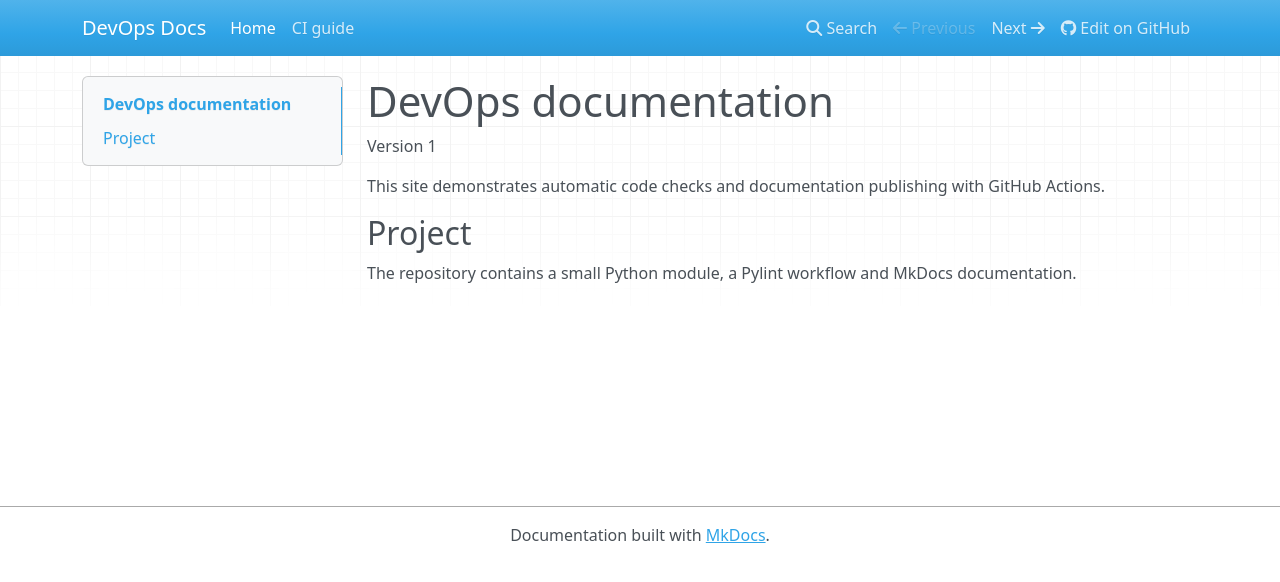
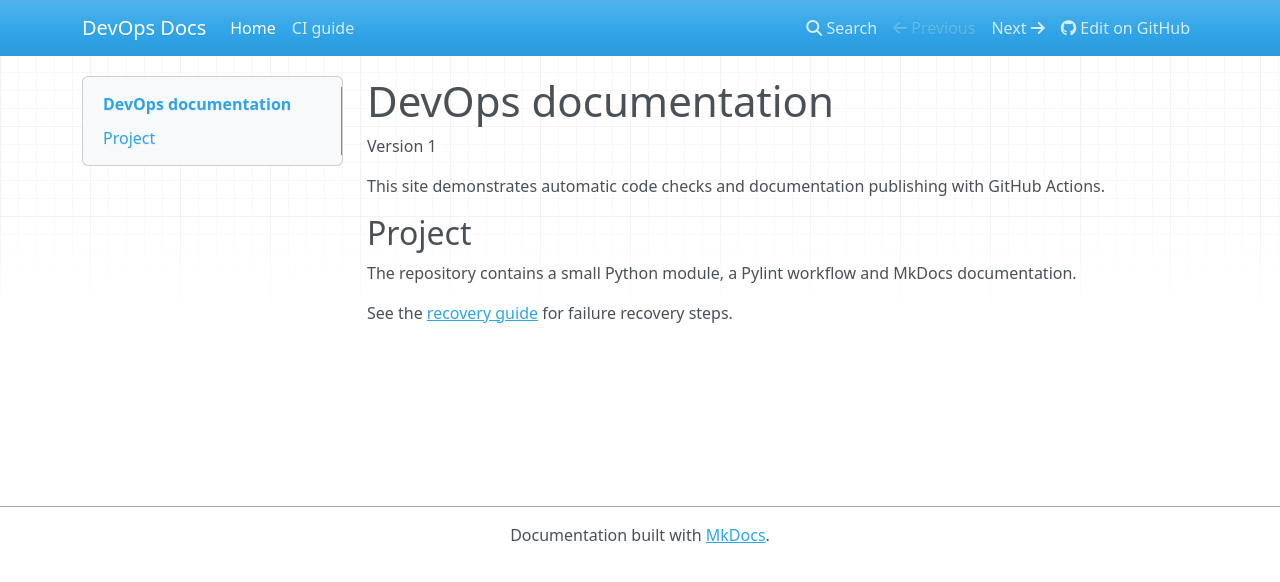
Before and after one commit to erlashkaa/dev_kr3, an MkDocs documentation site: the page built from docs/index.md, in a window 1280 px wide. Shown: the top 582 px of the page. Built offline with MkDocs 1.6.1, drawn with Linux system fonts in a browser that asks for light colours; nearby versions of some CDN libraries.

Commit message:
docs: add recovery guide link

```diff
--- a/docs/index.md
+++ b/docs/index.md
@@ -7,3 +7,5 @@ This site demonstrates automatic code checks and documentation publishing with G
 ## Project
 
 The repository contains a small Python module, a Pylint workflow and MkDocs documentation.
+
+See the [recovery guide](recovery.md) for failure recovery steps.
```
